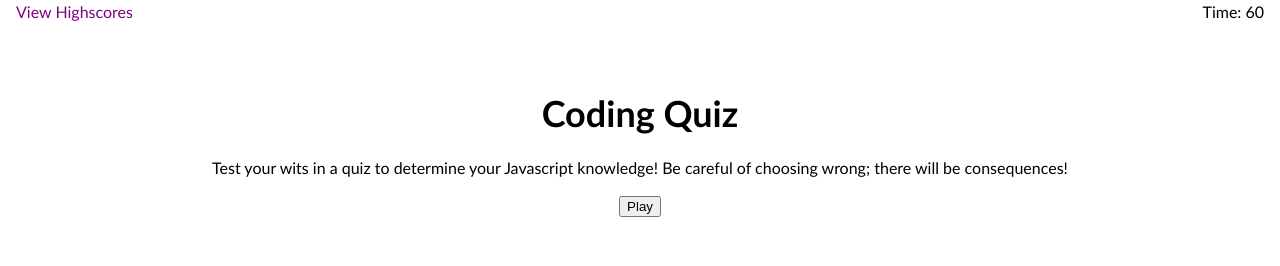
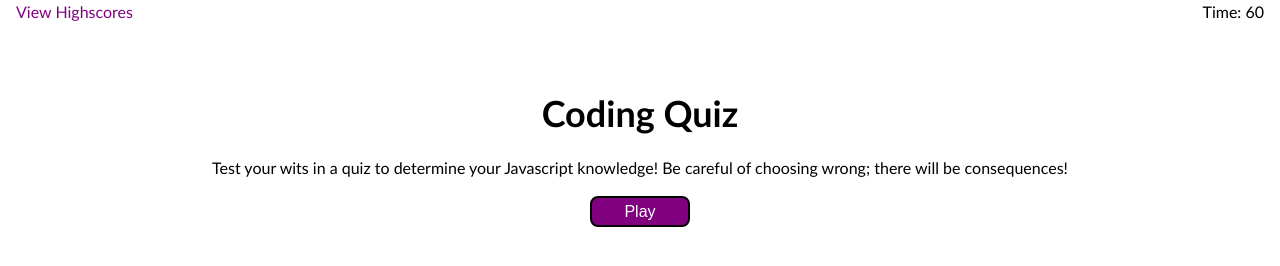
Before and after one commit to DavidPeguero/Coding-Quiz, a plain HTML site: page index.html in a window 1280 px wide. Drawn offline with Linux system fonts and the light colour scheme.

Commit message:
Added style to the play button

```diff
--- a/assets/css/style.css
+++ b/assets/css/style.css
@@ -34,6 +34,16 @@ body {
     font-size: 36px;
     font-weight: 800;
     margin-bottom: 0;
+}
+
+.styled-button{
+    color : white;
+    background-color: purple;
+    border: 2px black solid;
+    border-radius: 8px;
+    padding: .3rem;
+    width: 100px;
+    font-size: 16px;
 }
 
 .answers{
--- a/assets/js/script.js
+++ b/assets/js/script.js
@@ -14,7 +14,7 @@ var viewScore = document.querySelector(".view-scores")
 
 //Formats for changing layout
 const playContent =
-'<h1 class="play-game">Coding Quiz</h1><p>Test your wits in a quiz to determine your Javascript knowledge! Be careful of choosing wrong; there will be consequences!</p> <button type="submit" id="play">Play</button>'
+'<h1 class="play-game">Coding Quiz</h1><p>Test your wits in a quiz to determine your Javascript knowledge! Be careful of choosing wrong; there will be consequences!</p> <button class="styled-button" type="submit" id="play">Play</button>'
 
 const questionFormat =
 '<p class="question"></p><ol class="answers"><li class="answer"></li><li class="answer"></li><li class="answer"></li><li class="answer"></li></ol>'
```
